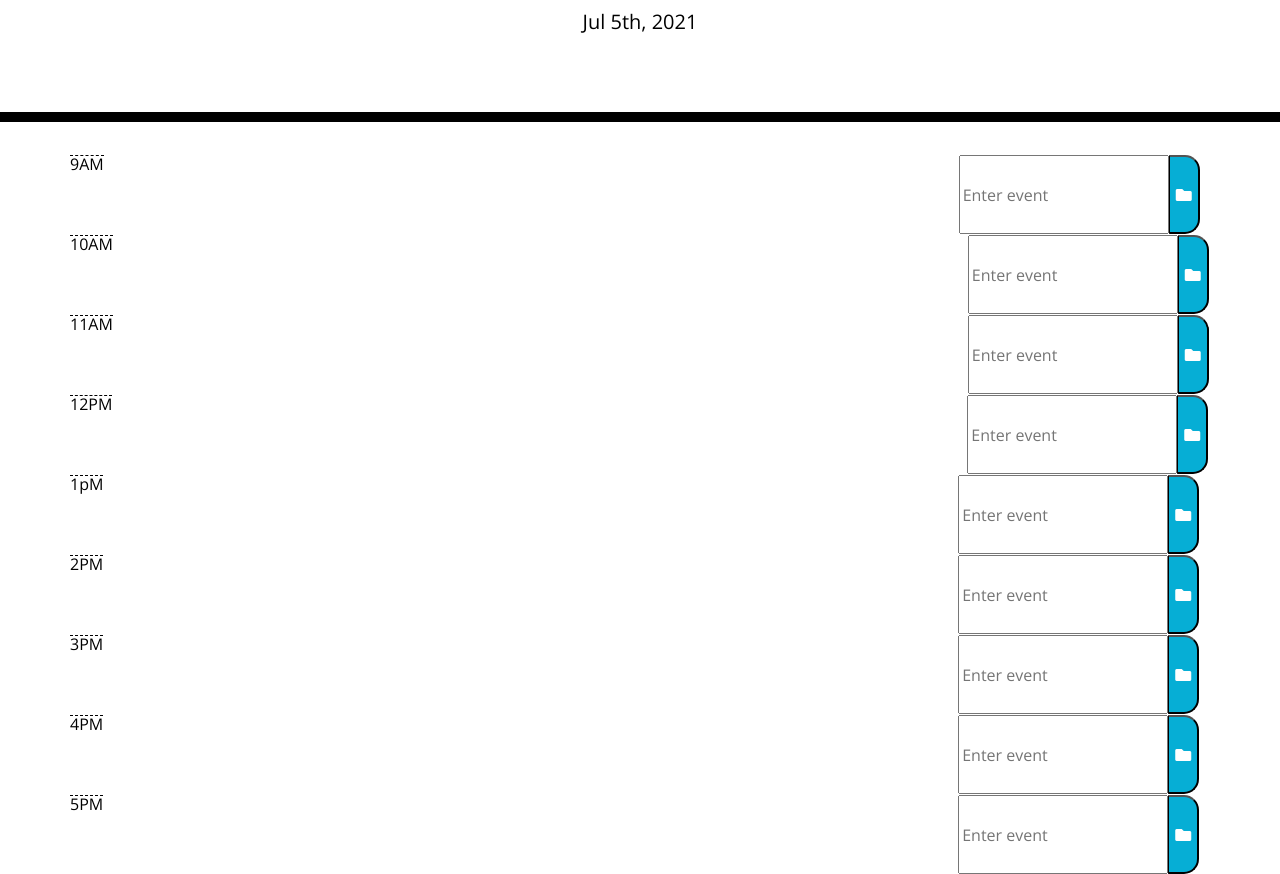
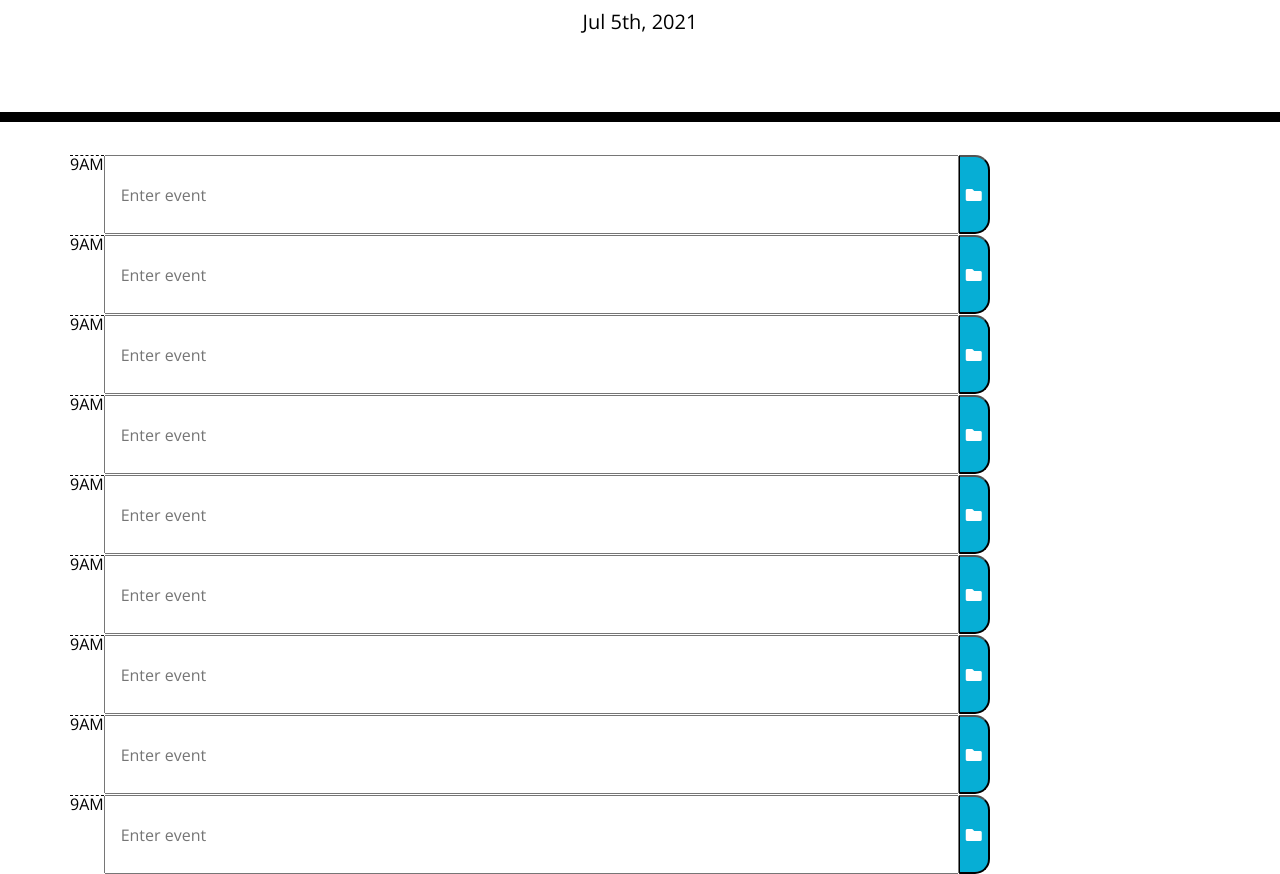
Before and after one commit to FJVIKTORIJA/Calendar, a plain HTML site: page index.html in a window 1280 px wide. Shown: the part 182-1056 px from the top of the page. Drawn offline with nearby package versions, Linux system fonts and the light colour scheme.

Commit message:
Stretched timeblocks

```diff
--- a/index.html
+++ b/index.html
@@ -35,78 +35,68 @@
 
       <div class="row">
         <label class="hour">9AM</label>
-        <div class="col-9"></div>
-        <input type="text" placeholder="Enter event" />
+        <input class="col-9" type="text" placeholder="Enter event" />
         <button class="saveBtn"><i class="fa fa-folder"></i></button>
-
     </div>
 
 
-        <div class="row">
-          <label class="hour">10AM</label>
-          <div class="col-9"></div>
-          <input type="text" placeholder="Enter event" />
-          <button class="saveBtn"><i class="fa fa-folder"></i></button>
-        </div>
-      </div>
-
-      <div class="row">
-        <label class="hour">11AM</label>
-        <div class="col-9"></div>
-        <input type="text" placeholder="Enter event" />
-        <button class="saveBtn"><i class="fa fa-folder"></i></button>
-      </div>
-    </div>
-
     <div class="row">
-      <label class="hour">12PM</label>
-      <div class="col-9"></div>
-      <input type="text" placeholder="Enter event" />
+      <label class="hour">9AM</label>
+      <input class="col-9" type="text" placeholder="Enter event" />
       <button class="saveBtn"><i class="fa fa-folder"></i></button>
-    </div>
   </div>
 
+
   <div class="row">
-    <label class="hour">1pM</label>
-    <div class="col-9"></div>
-    <input type="text" placeholder="Enter event" />
+    <label class="hour">9AM</label>
+    <input class="col-9" type="text" placeholder="Enter event" />
     <button class="saveBtn"><i class="fa fa-folder"></i></button>
-  </div>
+</div>
+
+
+<div class="row">
+  <label class="hour">9AM</label>
+  <input class="col-9" type="text" placeholder="Enter event" />
+  <button class="saveBtn"><i class="fa fa-folder"></i></button>
+</div>
+
+
+<div class="row">
+  <label class="hour">9AM</label>
+  <input class="col-9" type="text" placeholder="Enter event" />
+  <button class="saveBtn"><i class="fa fa-folder"></i></button>
 </div>
 
 
 
+
 <div class="row">
-  <label class="hour">2PM</label>
-  <div class="col-9"></div>
-  <input type="text" placeholder="Enter event" />
+  <label class="hour">9AM</label>
+  <input class="col-9" type="text" placeholder="Enter event" />
   <button class="saveBtn"><i class="fa fa-folder"></i></button>
 </div>
+
+
+<div class="row">
+  <label class="hour">9AM</label>
+  <input class="col-9" type="text" placeholder="Enter event" />
+  <button class="saveBtn"><i class="fa fa-folder"></i></button>
 </div>
 
+
 <div class="row">
-  <label class="hour">3PM</label>
-  <div class="col-9"></div>
-  <input type="text" placeholder="Enter event" />
+  <label class="hour">9AM</label>
+  <input class="col-9" type="text" placeholder="Enter event" />
   <button class="saveBtn"><i class="fa fa-folder"></i></button>
 </div>
+
+
+<div class="row">
+  <label class="hour">9AM</label>
+  <input class="col-9" type="text" placeholder="Enter event" />
+  <button class="saveBtn"><i class="fa fa-folder"></i></button>
 </div>
 
-<div class="row">
-  <label class="hour">4PM</label>
-  <div class="col-9"></div>
-  <input type="text" placeholder="Enter event" />
-  <button class="saveBtn"><i class="fa fa-folder"></i></button>
-</div>
-</div>
-
-<div class="row">
-  <label class="hour">5PM</label>
-  <div class="col-9"></div>
-  <input type="text" placeholder="Enter event" />
-  <button class="saveBtn"><i class="fa fa-folder"></i></button>
-</div>
-</div>
 
 
     </main>
```
